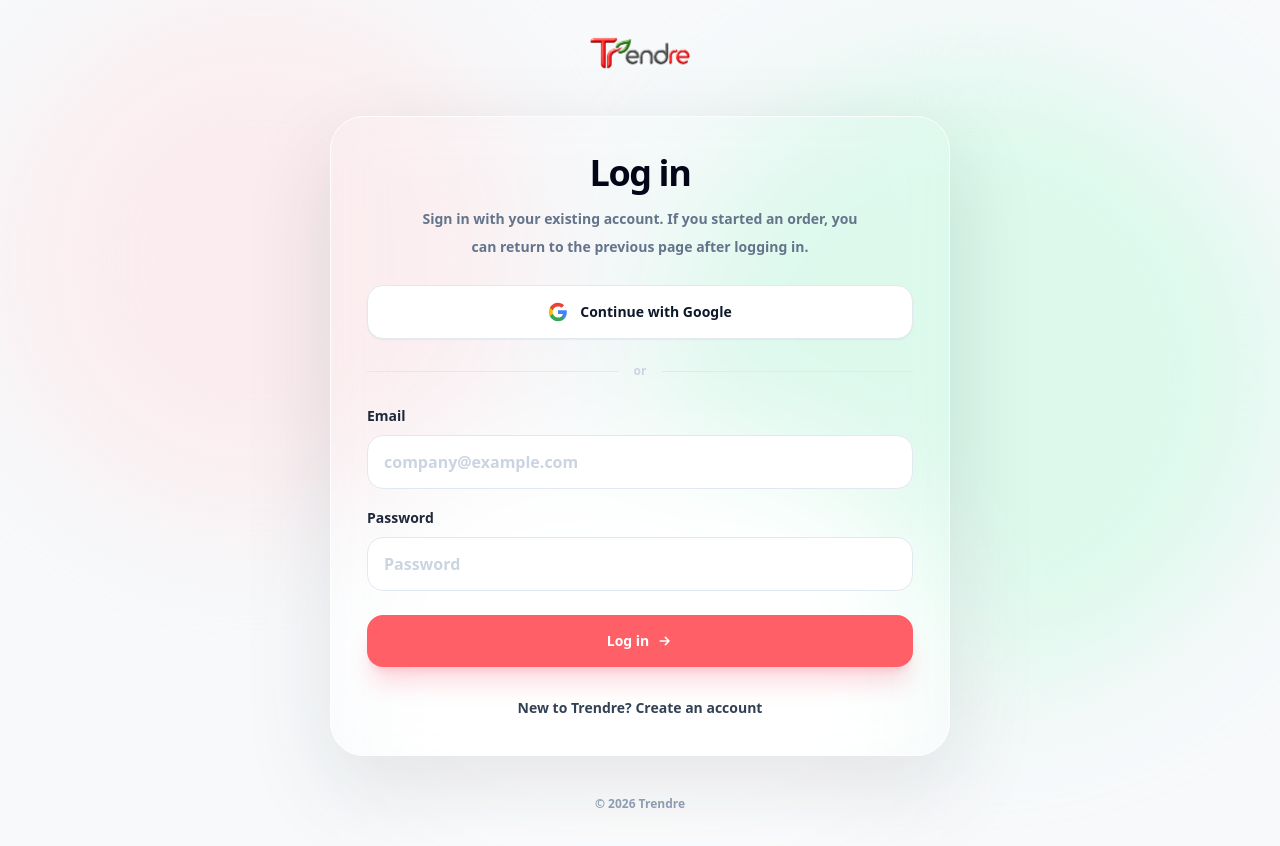
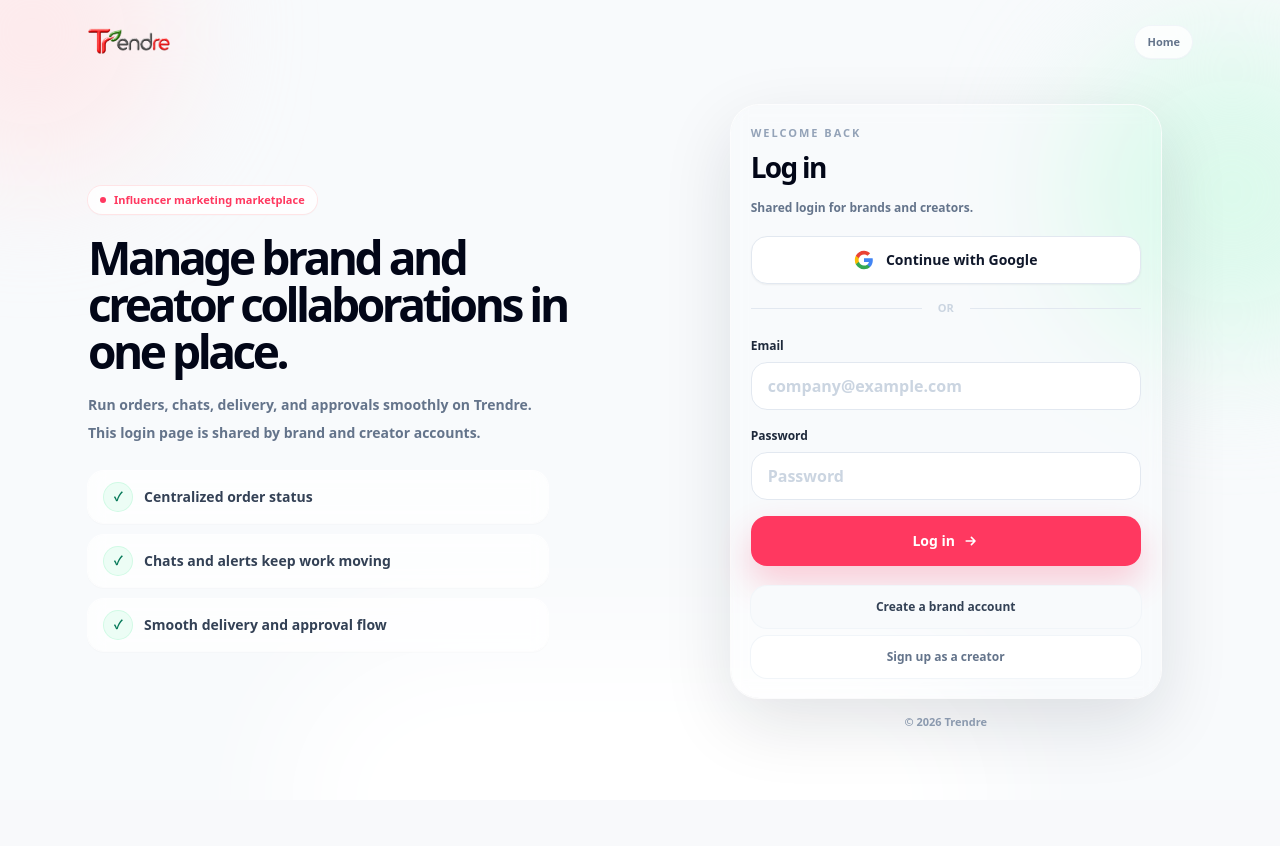
Before and after one commit to Annalisa0625/pearpop-clone, a Next.js app: page /login in a window 1280 px wide. Shown: the top 846 px of the page. After the commit the page ends 800 px from the top, so only its background shows below. Built offline with nearby package versions, Linux system fonts and the light colour scheme; no server answers.

Commit message:
Improve shared login page UI

```diff
--- a/app/login/LoginClient.tsx
+++ b/app/login/LoginClient.tsx
@@ -260,34 +260,86 @@ export default function LoginClient() {
   const isSubmitting = loading || oauthLoading;
 
   return (
-    <main className="relative min-h-screen overflow-hidden bg-[#f7f9fb]">
+    <main className="relative min-h-dvh overflow-hidden bg-[#f8fafc] text-slate-950">
       <div className="pointer-events-none absolute inset-0">
-        <div className="absolute left-0 top-0 h-[520px] w-[520px] rounded-full bg-rose-100/55 blur-3xl" />
-        <div className="absolute right-0 top-16 h-[620px] w-[620px] rounded-full bg-emerald-100/70 blur-3xl" />
-        <div className="absolute bottom-0 left-1/2 h-[420px] w-[620px] -translate-x-1/2 rounded-full bg-white blur-3xl" />
+        <div className="absolute -left-28 -top-28 h-72 w-72 rounded-full bg-rose-100/70 blur-3xl" />
+        <div className="absolute -right-28 top-8 h-80 w-80 rounded-full bg-emerald-100/70 blur-3xl" />
+        <div className="absolute bottom-[-160px] left-1/2 h-80 w-[720px] -translate-x-1/2 rounded-full bg-white blur-3xl" />
       </div>
 
-      <div className="relative mx-auto flex min-h-screen w-full max-w-6xl flex-col px-5 py-8">
-        <div className="flex justify-center">
+      <div className="relative mx-auto flex min-h-dvh w-full max-w-6xl flex-col px-4 py-4 sm:px-6 sm:py-6">
+        <header className="flex items-center justify-between">
           <Link href="/home" className="inline-flex items-center">
             <img
               src="/brand/trendre-logo-full.png"
               alt="Trendre"
-              className="h-11 w-auto object-contain"
+              className="h-8 w-auto object-contain sm:h-9"
             />
           </Link>
+
+          <Link
+            href="/home"
+            className="rounded-full bg-white/80 px-3 py-2 text-[11px] font-black text-slate-500 shadow-sm ring-1 ring-slate-100 backdrop-blur transition hover:text-slate-900"
+          >
+            {safeLocale === "ja" ? "トップへ" : "Home"}
+          </Link>
+        </header>
+
+        <div className="grid flex-1 items-center gap-5 py-5 lg:grid-cols-[minmax(0,0.95fr)_430px] lg:gap-12 lg:py-8">
+          <section className="hidden lg:block">
+            <div className="max-w-[520px]">
+              <div className="inline-flex items-center gap-2 rounded-full bg-white/80 px-3 py-1.5 text-[11px] font-black text-[#ff3860] shadow-sm ring-1 ring-rose-100 backdrop-blur">
+                <span className="h-1.5 w-1.5 rounded-full bg-[#ff3860]" />
+                Influencer marketing marketplace
               </div>
 
-        <div className="flex flex-1 items-center justify-center py-10">
-          <section className="w-full max-w-[620px] rounded-[34px] border border-white/80 bg-white/88 p-6 shadow-[0_32px_90px_rgba(15,23,42,0.12)] backdrop-blur-xl md:p-9">
-            <form onSubmit={handleLogin} className="space-y-6">
-              <div className="text-center">
-                <h1 className="text-3xl font-black tracking-[-0.04em] text-slate-950 md:text-4xl">
+              <h1 className="mt-5 text-[46px] font-black leading-[1.02] tracking-[-0.075em] text-slate-950">
+                {safeLocale === "ja"
+                  ? "企業とクリエイターの案件管理を、ひとつの場所で。"
+                  : "Manage brand and creator collaborations in one place."}
+              </h1>
+
+              <p className="mt-4 max-w-[460px] text-sm font-bold leading-7 text-slate-500">
+                {safeLocale === "ja"
+                  ? "注文、チャット、納品、承認までをTrendre上でスムーズに進められます。企業アカウント・クリエイターアカウント共通のログイン画面です。"
+                  : "Run orders, chats, delivery, and approvals smoothly on Trendre. This login page is shared by brand and creator accounts."}
+              </p>
+
+              <div className="mt-6 grid max-w-[460px] gap-3">
+                {[
+                  safeLocale === "ja" ? "注文状況を一元管理" : "Centralized order status",
+                  safeLocale === "ja" ? "チャット・通知で進行を見逃さない" : "Chats and alerts keep work moving",
+                  safeLocale === "ja" ? "納品から承認までスムーズ" : "Smooth delivery and approval flow",
+                ].map((item) => (
+                  <div
+                    key={item}
+                    className="flex items-center gap-3 rounded-2xl bg-white/75 px-4 py-3 text-sm font-black text-slate-700 shadow-sm ring-1 ring-white/80 backdrop-blur"
+                  >
+                    <span className="grid h-7 w-7 place-items-center rounded-full bg-emerald-50 text-[12px] text-emerald-700 ring-1 ring-emerald-100">
+                      ✓
+                    </span>
+                    {item}
+                  </div>
+                ))}
+              </div>
+            </div>
+          </section>
+
+          <section className="mx-auto w-full max-w-[430px]">
+            <div className="rounded-[28px] bg-white/92 p-4 shadow-[0_24px_70px_rgba(15,23,42,0.12)] ring-1 ring-white/80 backdrop-blur sm:p-5">
+              <form onSubmit={handleLogin} className="space-y-4">
+                <div>
+                  <p className="text-[11px] font-black uppercase tracking-[0.18em] text-slate-400">
+                    Welcome back
+                  </p>
+                  <h1 className="mt-1 text-[28px] font-black tracking-[-0.06em] text-slate-950">
                     {copy.title}
                   </h1>
 
-                <p className="mx-auto mt-3 max-w-md text-sm font-semibold leading-7 text-slate-500">
-                  {copy.subtitle}
+                  <p className="mt-2 text-[12px] font-bold leading-6 text-slate-500">
+                    {safeLocale === "ja"
+                      ? "企業・クリエイター共通のログインです。"
+                      : "Shared login for brands and creators."}
                   </p>
                 </div>
 
@@ -295,7 +347,7 @@ export default function LoginClient() {
                   type="button"
                   onClick={handleGoogleLogin}
                   disabled={isSubmitting}
-                className="flex w-full items-center justify-center gap-3 rounded-2xl border border-slate-200 bg-white px-4 py-4 text-sm font-black text-slate-900 shadow-sm transition hover:-translate-y-0.5 hover:border-slate-300 hover:shadow-md disabled:cursor-not-allowed disabled:opacity-60"
+                  className="flex min-h-[48px] w-full items-center justify-center gap-3 rounded-2xl border border-slate-200 bg-white px-4 text-sm font-black text-slate-900 shadow-sm transition hover:border-slate-300 hover:bg-slate-50 disabled:cursor-not-allowed disabled:opacity-60"
                 >
                   <GoogleIcon />
                   <span>
@@ -305,15 +357,15 @@ export default function LoginClient() {
 
                 <div className="flex items-center gap-4">
                   <div className="h-px flex-1 bg-slate-200" />
-                <span className="text-xs font-black text-slate-300">
+                  <span className="text-[11px] font-black uppercase text-slate-300">
                     {copy.orText}
                   </span>
                   <div className="h-px flex-1 bg-slate-200" />
                 </div>
 
-              <div className="space-y-4">
-                <div className="space-y-2">
-                  <label className="text-sm font-black text-slate-800">
+                <div className="space-y-3">
+                  <div className="space-y-1.5">
+                    <label className="text-[12px] font-black text-slate-800">
                       {copy.email}
                     </label>
                     <input
@@ -321,14 +373,14 @@ export default function LoginClient() {
                       placeholder={copy.emailPlaceholder}
                       value={email}
                       onChange={(event) => setEmail(event.target.value)}
-                    className="w-full rounded-2xl border border-slate-200 bg-white px-4 py-3.5 text-[16px] font-semibold text-slate-900 outline-none transition placeholder:text-slate-300 focus:border-[#ff5f67] focus:ring-4 focus:ring-rose-100"
+                      className="h-12 w-full rounded-2xl border border-slate-200 bg-white px-4 text-[16px] font-semibold text-slate-900 outline-none transition placeholder:text-slate-300 focus:border-[#ff5f67] focus:ring-4 focus:ring-rose-100"
                       autoComplete="email"
                       disabled={isSubmitting}
                     />
                   </div>
 
-                <div className="space-y-2">
-                  <label className="text-sm font-black text-slate-800">
+                  <div className="space-y-1.5">
+                    <label className="text-[12px] font-black text-slate-800">
                       {copy.password}
                     </label>
                     <input
@@ -336,7 +388,7 @@ export default function LoginClient() {
                       placeholder={copy.passwordPlaceholder}
                       value={password}
                       onChange={(event) => setPassword(event.target.value)}
-                    className="w-full rounded-2xl border border-slate-200 bg-white px-4 py-3.5 text-[16px] font-semibold text-slate-900 outline-none transition placeholder:text-slate-300 focus:border-[#ff5f67] focus:ring-4 focus:ring-rose-100"
+                      className="h-12 w-full rounded-2xl border border-slate-200 bg-white px-4 text-[16px] font-semibold text-slate-900 outline-none transition placeholder:text-slate-300 focus:border-[#ff5f67] focus:ring-4 focus:ring-rose-100"
                       autoComplete="current-password"
                       disabled={isSubmitting}
                     />
@@ -344,7 +396,7 @@ export default function LoginClient() {
                 </div>
 
                 {error ? (
-                <div className="rounded-2xl border border-rose-100 bg-rose-50 px-4 py-3 text-sm font-bold leading-6 text-rose-700">
+                  <div className="rounded-2xl border border-rose-100 bg-rose-50 px-4 py-3 text-[12px] font-bold leading-6 text-rose-700">
                     {error}
                   </div>
                 ) : null}
@@ -352,27 +404,39 @@ export default function LoginClient() {
                 <button
                   type="submit"
                   disabled={isSubmitting}
-                className="flex w-full items-center justify-center gap-2 rounded-2xl bg-[#ff5f67] px-5 py-4 text-sm font-black text-white shadow-xl shadow-rose-500/20 transition hover:-translate-y-0.5 hover:bg-[#ff4b55] disabled:cursor-not-allowed disabled:opacity-60"
+                  className="flex min-h-[50px] w-full items-center justify-center gap-2 rounded-2xl bg-[#ff3860] px-5 text-sm font-black text-white shadow-[0_16px_34px_rgba(255,56,96,0.24)] transition hover:bg-[#f92f59] disabled:cursor-not-allowed disabled:opacity-60"
                 >
                   <span>{loading ? copy.loggingIn : copy.login}</span>
                   {!loading ? <ArrowIcon /> : null}
                 </button>
 
-              <div className="pt-1 text-center">
+                <div className="grid gap-2 pt-1">
                   <Link
                     href={companySignupHref}
-                  className="inline-flex text-sm font-black text-slate-700 underline-offset-4 transition hover:text-slate-950 hover:underline"
+                    className="flex min-h-[42px] items-center justify-center rounded-2xl bg-slate-50 px-3 text-[12px] font-black text-slate-700 ring-1 ring-slate-100 transition hover:bg-slate-100"
                   >
-                  {copy.signup}
+                    {safeLocale === "ja"
+                      ? "企業アカウントを作成"
+                      : "Create a brand account"}
+                  </Link>
+
+                  <Link
+                    href="/signup/creator"
+                    className="flex min-h-[42px] items-center justify-center rounded-2xl bg-white px-3 text-[12px] font-black text-slate-500 ring-1 ring-slate-100 transition hover:bg-slate-50 hover:text-slate-800"
+                  >
+                    {safeLocale === "ja"
+                      ? "クリエイターとして登録"
+                      : "Sign up as a creator"}
                   </Link>
                 </div>
               </form>
+            </div>
+
+            <p className="mt-4 text-center text-[11px] font-bold text-slate-400">
+              {copy.copyright}
+            </p>
           </section>
         </div>
-
-        <p className="pb-6 text-center text-xs font-bold text-slate-400">
-          {copy.copyright}
-        </p>
       </div>
     </main>
   );
```
Lines whose indentation alone changed are shown as unchanged.
